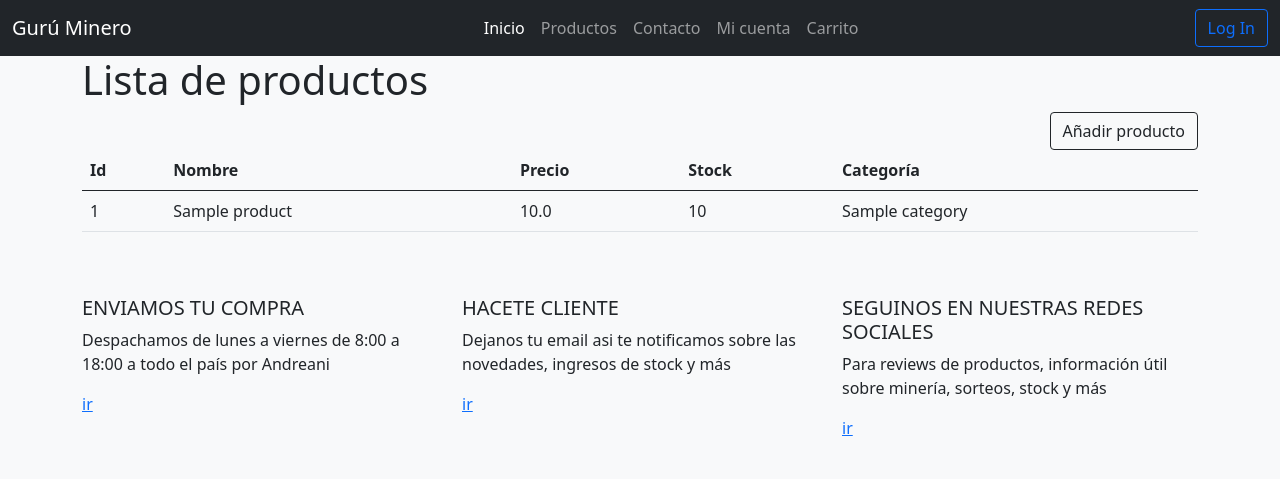
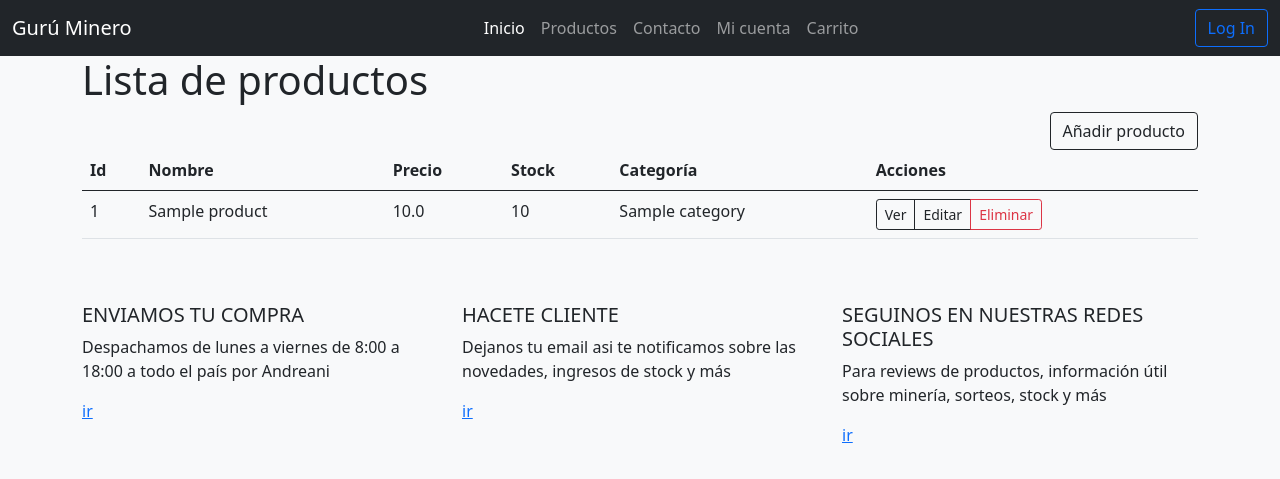
Before and after one commit to ivanln26/404_minerva, a Django app: page /products/ in a window 1280 px wide. Shown: the top 479 px of the page. Run offline with Django 3.2, Linux system fonts and the light colour scheme; tables that the repository leaves empty hold one stand-in row (values such as "Sample post").

Commit message:
Add delete product view

```diff
--- a/minerva/templates/product_list.html
+++ b/minerva/templates/product_list.html
@@ -26,6 +26,7 @@
           <th>Precio</th>
           <th>Stock</th>
           <th>Categoría</th>
+          <th>Acciones</th>
         </tr>
       </thead>
       <tbody>
@@ -36,6 +37,13 @@
           <td>{{ product.price }}</td>
           <td>{{ product.stock }}</td>
           <td>{{ product.category }}</td>
+          <td>
+            <div class="btn-group btn-group-sm" role="group">
+              <a class="btn btn-outline-dark" href="#" role="button">Ver</a>
+              <a class="btn btn-outline-dark" href="#" role="button">Editar</a>
+              <a class="btn btn-outline-danger" href="{% url 'product_delete' product.id %}" role="button">Eliminar</a>
+            </div>
+          </td>
         </tr>
         {% endfor %}
       </tbody>
--- a/minerva/urls.py
+++ b/minerva/urls.py
@@ -7,7 +7,8 @@ from . import views
 urlpatterns = [
     path('', views.index, name='index'),
     path('products/', views.ProductListView.as_view(), name='product_list'),
-    path('product/create', views.ProductCreate.as_view(), name='product_create'),
+    path('product/create', views.ProductCreateView.as_view(), name='product_create'),
+    path('product/delete/<int:id>', views.ProductDeleteView.as_view(), name='product_delete'),
     path('login/', views.LoginView.as_view(), name='login'),
     path('logout/', LogoutView.as_view(), name='logout'),
 ]
--- a/minerva/views.py
+++ b/minerva/views.py
@@ -15,7 +15,7 @@ def index(request):
     return render(request, 'index.html', ctx)
 
 
-class ProductCreate(View):
+class ProductCreateView(View):
 
     def get(self, request):
         return render(request, 'product_create.html')
@@ -28,6 +28,18 @@ class ProductCreate(View):
         else:
             messages.error(request, 'No se pudo añadir el producto.', 'alert-danger')
         return redirect('product_list')
+
+
+class ProductDeleteView(View):
+
+    def get(self, request, id):
+        try:
+            product = models.Product.objects.get(pk=id)
+            messages.info(request, 'Producto eliminado correctamente.', 'alert-dark')
+        except:
+            messages.error(request, 'No se pudo eliminar el producto.', 'alert-danger')
+        finally:
+            return redirect('product_list')
 
 
 class ProductListView(View):
```
